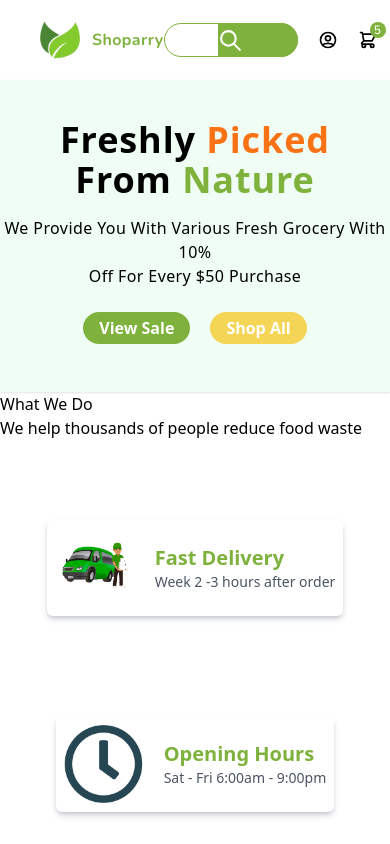
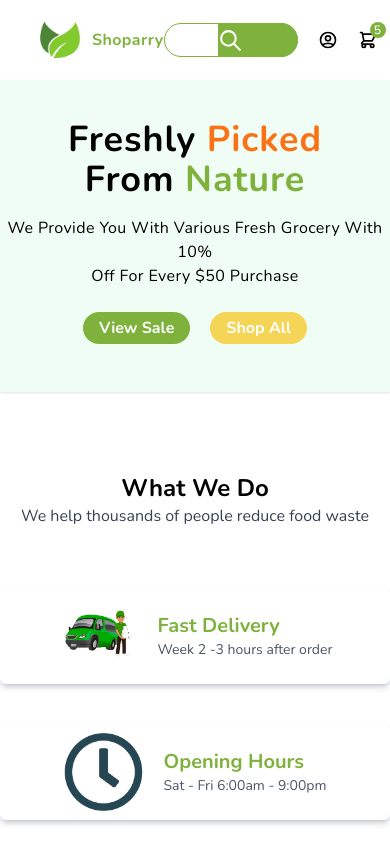
Before and after one commit to rimoza/grocerry-web-app, a React (Create React App) app: page / in a window 390 px wide. Shown: the top 844 px of the page. Built offline with nearby package versions, Linux system fonts and the light colour scheme.

Commit message:
Add style and make responsive

```diff
--- a/src/components/Main/Showcase/Showcase.module.css
+++ b/src/components/Main/Showcase/Showcase.module.css
@@ -1,5 +1,5 @@
 .showcase_container {
-  @apply bg-green-50 flex flex-col items-center justify-center py-10 shadow-sm shadow-gray-500/20;
+  @apply bg-green-50 font-nunito flex flex-col items-center justify-center py-10 shadow-sm shadow-gray-500/20;
 }
 
 .showcase_title {
--- a/src/components/Main/WhatWeDo/WhatWeDo.module.css
+++ b/src/components/Main/WhatWeDo/WhatWeDo.module.css
@@ -1,5 +1,16 @@
 .container {
-  @apply flex justify-center items-center mt-20 px-2 py-2 bg-white shadow-md shadow-gray-500/30 rounded-md cursor-pointer;
+  @apply flex justify-center items-center mt-5 px-2 py-2 bg-white shadow-md shadow-gray-500/30 rounded-md cursor-pointer w-full max-w-md;
+}
+
+.card_container {
+  @apply flex flex-col items-center justify-center font-nunito mt-20;
+}
+
+.card_title {
+  @apply text-2xl  text-center text-black font-bold;
+}
+.card_desc {
+  @apply text-gray-700 mb-10;
 }
 
 .img_container {
```
